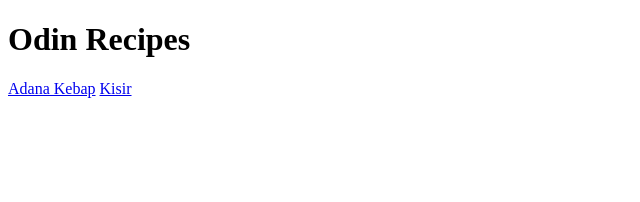
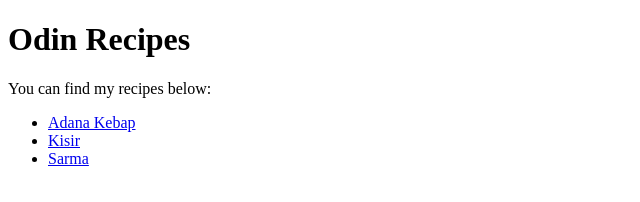
Before and after one commit to owensimsek/odin-recipes, a plain HTML site: page index.html in a window 1280 px wide. Shown: the whole page, without its empty margins (0-640 px from the left). Drawn offline with Linux system fonts and the light colour scheme.

Commit message:
Homepage edit

```diff
--- a/index.html
+++ b/index.html
@@ -7,7 +7,11 @@
     </head>
     <body>
         <h1>Odin Recipes</h1>
-        <a href="recipes/adana-kebap.html">Adana Kebap</a>
-        <a href="recipes/kisir.html">Kisir</a>
+        <p>You can find my recipes below:</p>
+            <ul>
+                <li><a href="recipes/adana-kebap.html">Adana Kebap</a></li>
+                <li><a href="recipes/kisir.html">Kisir</a></li>
+                <li><a href="recipes/sarma.html">Sarma</a></li>
+            </ul>
     </body>
 </html>
```
